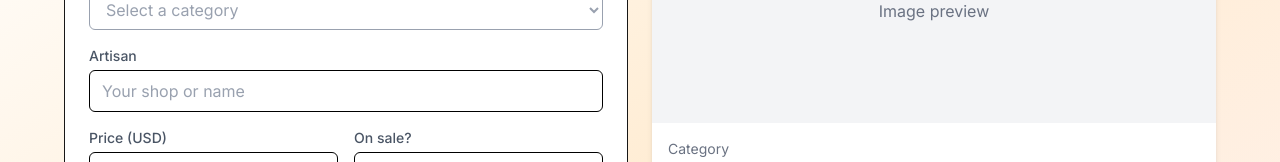
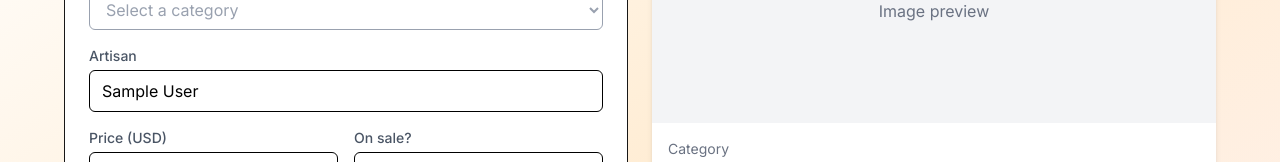
Before and after one commit to haithcock/wdd430_team01, a Next.js app in the folder my-next-app/: page /sell in a window 1280 px wide. Shown: the part 281-443 px from the top of the page. Built offline with nearby package versions, Linux system fonts and the light colour scheme; no server answers; the database is empty; sample sign-in values are in the browser's storage; a web font is replaced by a local one.

Commit message:
added form validation and image preview

```diff
--- a/my-next-app/src/app/sell/page.tsx
+++ b/my-next-app/src/app/sell/page.tsx
@@ -45,6 +45,7 @@ export default function SellPage() {
   });
   const [file, setFile] = React.useState<File | null>(null);
   const fileInputRef = React.useRef<HTMLInputElement | null>(null);
+  const [previewUrl, setPreviewUrl] = React.useState<string>("");
   const [myProducts, setMyProducts] = React.useState<DbProduct[]>([]);
   const [loadingMyProducts, setLoadingMyProducts] = React.useState(false);
 
@@ -77,7 +78,7 @@ export default function SellPage() {
     price: Number(form.price) || 0,
     onSale: form.onSale,
     originalPrice: form.onSale ? form.originalPrice ?? 0 : undefined,
-    imageUrl: "",
+    imageUrl: previewUrl,
   };
 
   async function onSubmit(e: React.FormEvent) {
@@ -123,6 +124,7 @@ export default function SellPage() {
       onSale: false,
     });
     setFile(null);
+    setPreviewUrl("");
     setErrors({});
     if (fileInputRef.current) fileInputRef.current.value = ""; // clear file input
 
@@ -150,6 +152,29 @@ export default function SellPage() {
       setMyProducts([]);
     }
   }, [status]);
+
+  // Prefill artisan from authenticated user to avoid empty values
+  React.useEffect(() => {
+    if (status === "authenticated") {
+      setForm((f) => ({
+        ...f,
+        artisan: f.artisan || (session?.user?.name ?? ""),
+      }));
+    } else {
+      setForm((f) => ({ ...f, artisan: "" }));
+    }
+  }, [status, session?.user?.name]);
+
+  // Create and clean up preview URL when file changes
+  React.useEffect(() => {
+    if (file) {
+      const url = URL.createObjectURL(file);
+      setPreviewUrl(url);
+      return () => URL.revokeObjectURL(url);
+    } else {
+      setPreviewUrl("");
+    }
+  }, [file]);
 
   async function handleDelete(id: number) {
     if (!confirm("Delete this product?")) return;
--- a/my-next-app/src/app/ui/ProductCard.tsx
+++ b/my-next-app/src/app/ui/ProductCard.tsx
@@ -24,7 +24,7 @@ export default function ProductCard({ item, showAction = true }: ProductCardProp
     try {
       if (value.startsWith('/')) return value; // Local public path
       const u = new URL(value);
-      return u.protocol === 'http:' || u.protocol === 'https:' ? value : null;
+      return u.protocol === 'http:' || u.protocol === 'https:' || u.protocol === 'blob:' ? value : null;
     } catch {
       return null;
     }
```
